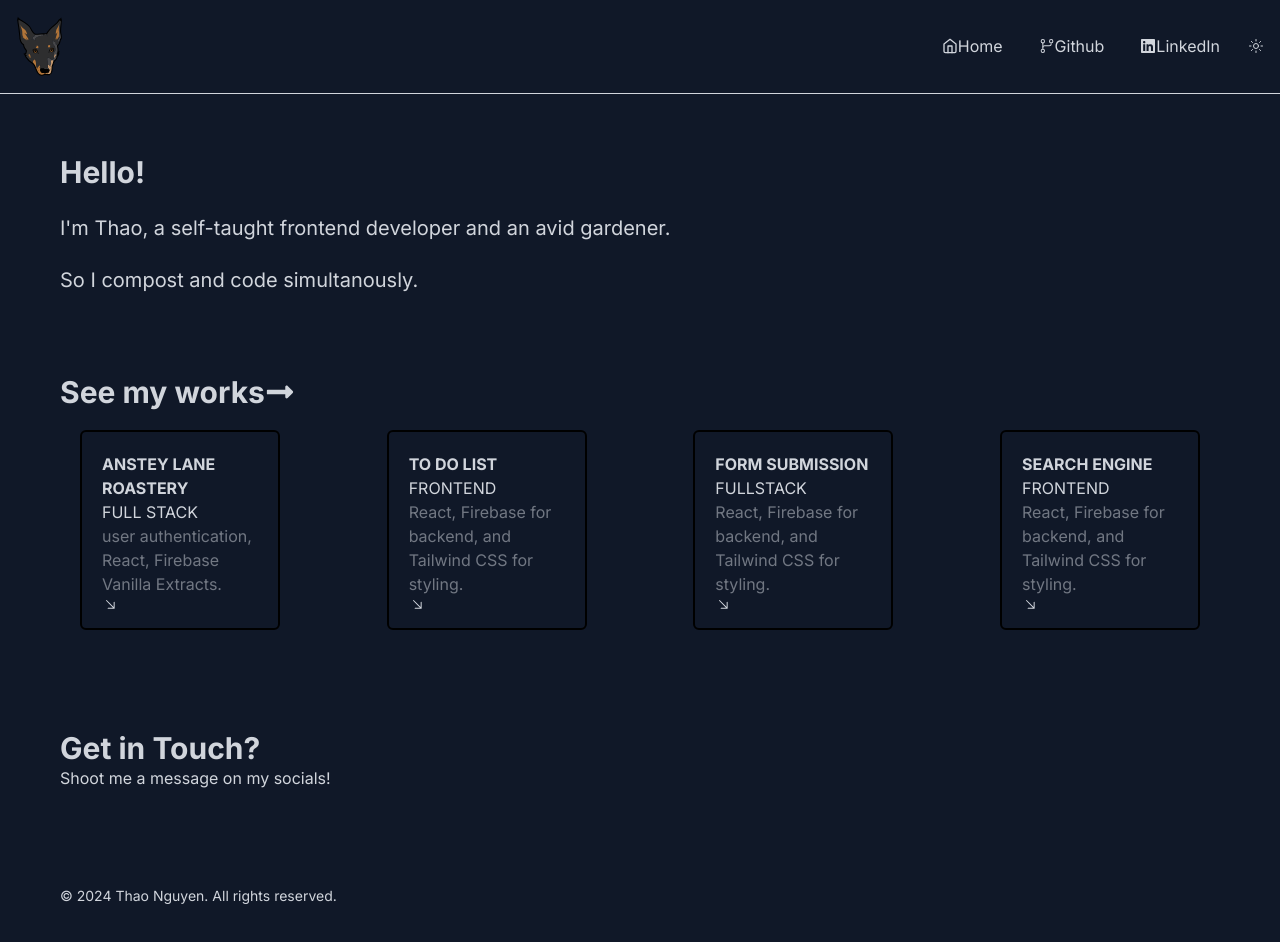
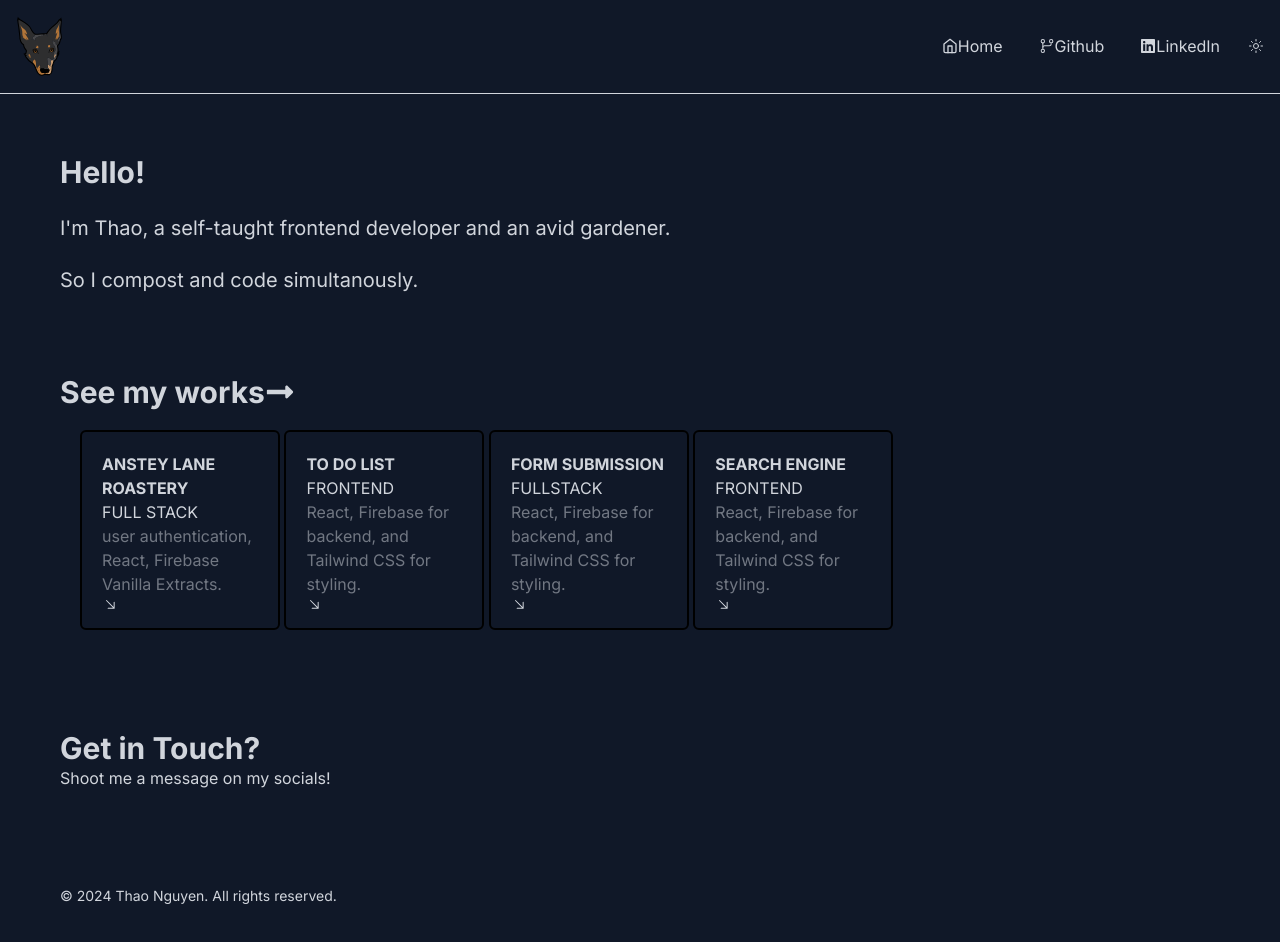
Before and after one commit to ngthaoph/thaocodes-website, a React (Vite) app: page / in a window 1280 px wide. Both pictures are taken after a click on the icon 279 px from the left and 391 px from the top of the page. Shown: the top 942 px of the page. Built offline with nearby package versions, Linux system fonts and the light colour scheme; a web font is replaced by a local one.

Commit message:
update cards

```diff
--- a/src/layouts/Projects.jsx
+++ b/src/layouts/Projects.jsx
@@ -119,7 +119,7 @@ function Projects() {
   };
   console.log(selectProject);
   return (
-    <div className="flex flex-row justify-between items-center p-5 ">
+    <div className="flex flex-row max-w-[66.666667vw] justify-between items-center p-5">
       {projects.map((project) => {
         return (
           <ProjectTemplate
```
